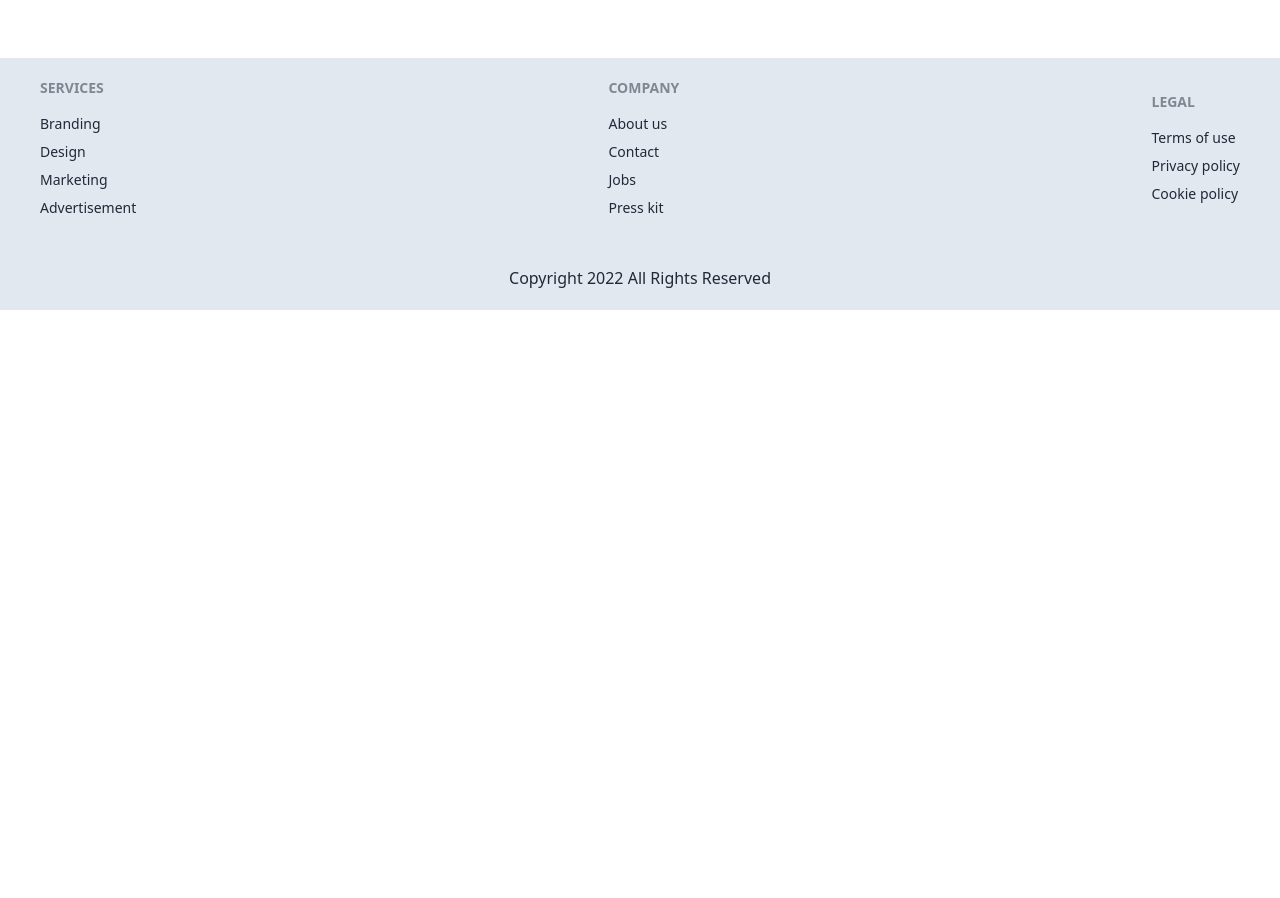
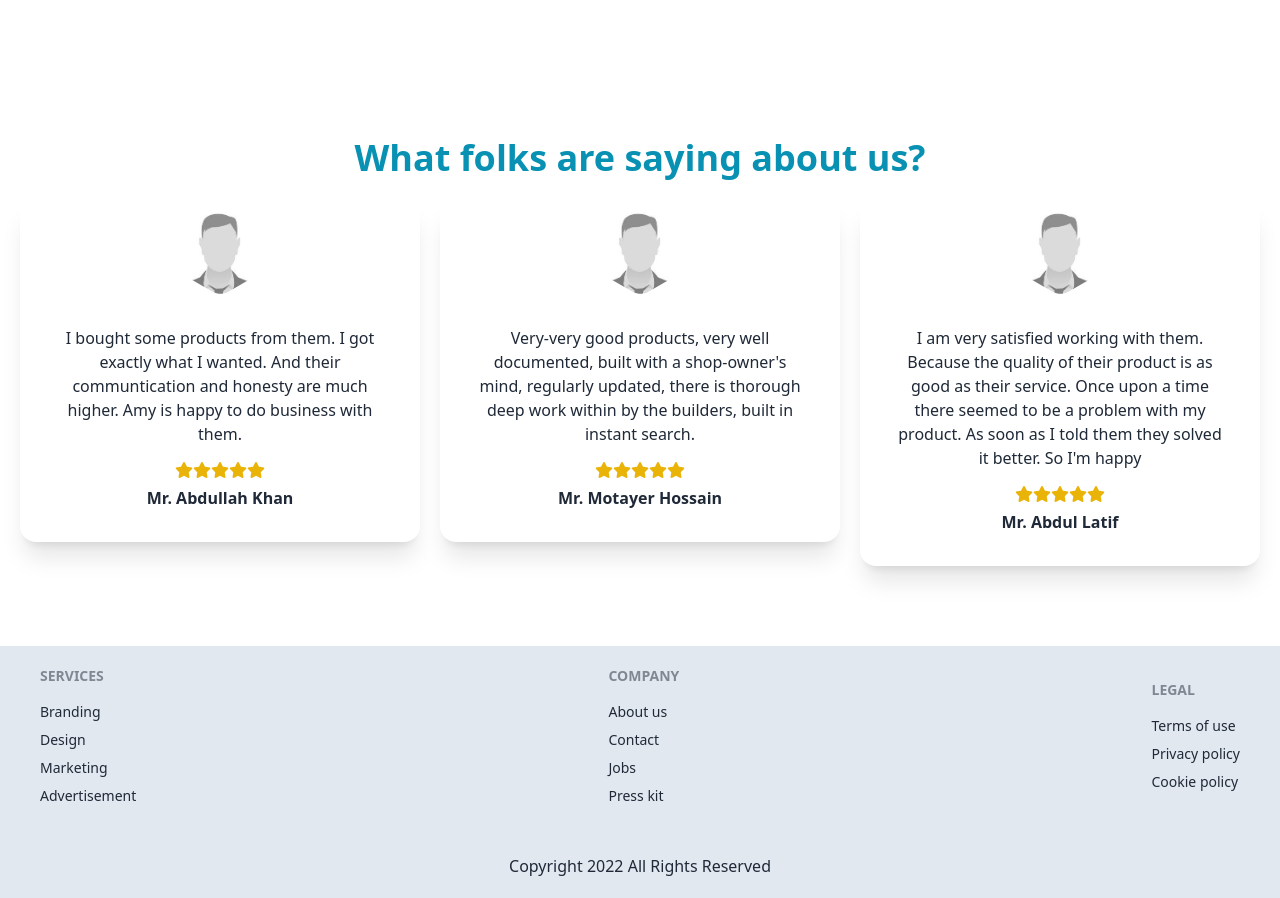
Before and after one commit to sadi-tanvir/Manufacturing-House-Client, a React (Create React App) app: page / in a window 1280 px wide. Shown: the part 960-1858 px from the top of the page. Before the commit the page ends 1270 px from the top, so only its background shows below. Built offline with nearby package versions, Linux system fonts and the light colour scheme; no server answers.

Commit message:
added Home Review Section

```diff
--- a/src/pages/Home/Home.js
+++ b/src/pages/Home/Home.js
@@ -2,6 +2,7 @@ import React from 'react';
 import HomeBusinessSummary from './HomeBusinessSummary/HomeBusinessSummary';
 import HomeCarousel from './HomeCarousel/HomeCarousel';
 import HomeOurProducts from './HomeOurProducts/HomeOurProducts';
+import HomeReview from "./HomeReview/HomeReview"
 
 const Home = () => {
     return (
@@ -9,6 +10,7 @@ const Home = () => {
             <HomeCarousel />
             <HomeOurProducts />
             <HomeBusinessSummary />
+            <HomeReview />
         </div>
     );
 };
--- /dev/null
+++ b/src/pages/Home/HomeReview/HomeReview.js
@@ -0,0 +1,28 @@
+import React from 'react';
+import HomeReviewCard from './HomeReviewCard';
+
+
+
+const HomeReview = () => {
+    return (
+        <div className="my-20">
+            <h2 className="text-cyan-600 text-4xl font-bold text-center my-5">What folks are saying about us?</h2>
+            <div className="grid grid-cols-1 md:grid-cols-3 gap-5 mx-5">
+                <HomeReviewCard
+                    name="Mr. Abdullah Khan"
+                    reviewText="I bought some products from them. I got exactly what I wanted. And their communtication and honesty are much higher. Amy is happy to do business with them."
+                />
+                <HomeReviewCard
+                    name="Mr. Motayer Hossain"
+                    reviewText="Very-very good products, very well documented, built with a shop-owner's mind, regularly updated, there is thorough deep work within by the builders, built in instant search."
+                />
+                <HomeReviewCard
+                    name="Mr. Abdul Latif"
+                    reviewText="I am very satisfied working with them. Because the quality of their product is as good as their service. Once upon a time there seemed to be a problem with my product. As soon as I told them they solved it better. So I'm happy"
+                />
+            </div>
+        </div>
+    );
+};
+
+export default HomeReview;
--- /dev/null
+++ b/src/pages/Home/HomeReview/HomeReviewCard.js
@@ -0,0 +1,28 @@
+import React from 'react';
+import avatar from "../../../assets/empty-avatar.jpg"
+const HomeReviewCard = ({name,reviewText}) => {
+    return (
+        <div>
+            <div class="card bg-base-100 shadow-xl flex flex-col justify-center items-center">
+                <div class="avatar">
+                    <div class="w-24 mask mask-hexagon">
+                        <img src={avatar} />
+                    </div>
+                </div>
+                <div class="card-body items-center text-center">
+                    <p className="">{reviewText}</p>
+                    <div className="flex justify-center items-center mt-2">
+                        <i class="fa-solid fa-star text-yellow-500"></i>
+                        <i class="fa-solid fa-star text-yellow-500"></i>
+                        <i class="fa-solid fa-star text-yellow-500"></i>
+                        <i class="fa-solid fa-star text-yellow-500"></i>
+                        <i class="fa-solid fa-star text-yellow-500"></i>
+                    </div>
+                    <p className="font-semibold">{name}</p>
+                </div>
+            </div>
+        </div>
+    );
+};
+
+export default HomeReviewCard;
```
Also changed, not shown: src/assets/empty-avatar.jpg (added).
